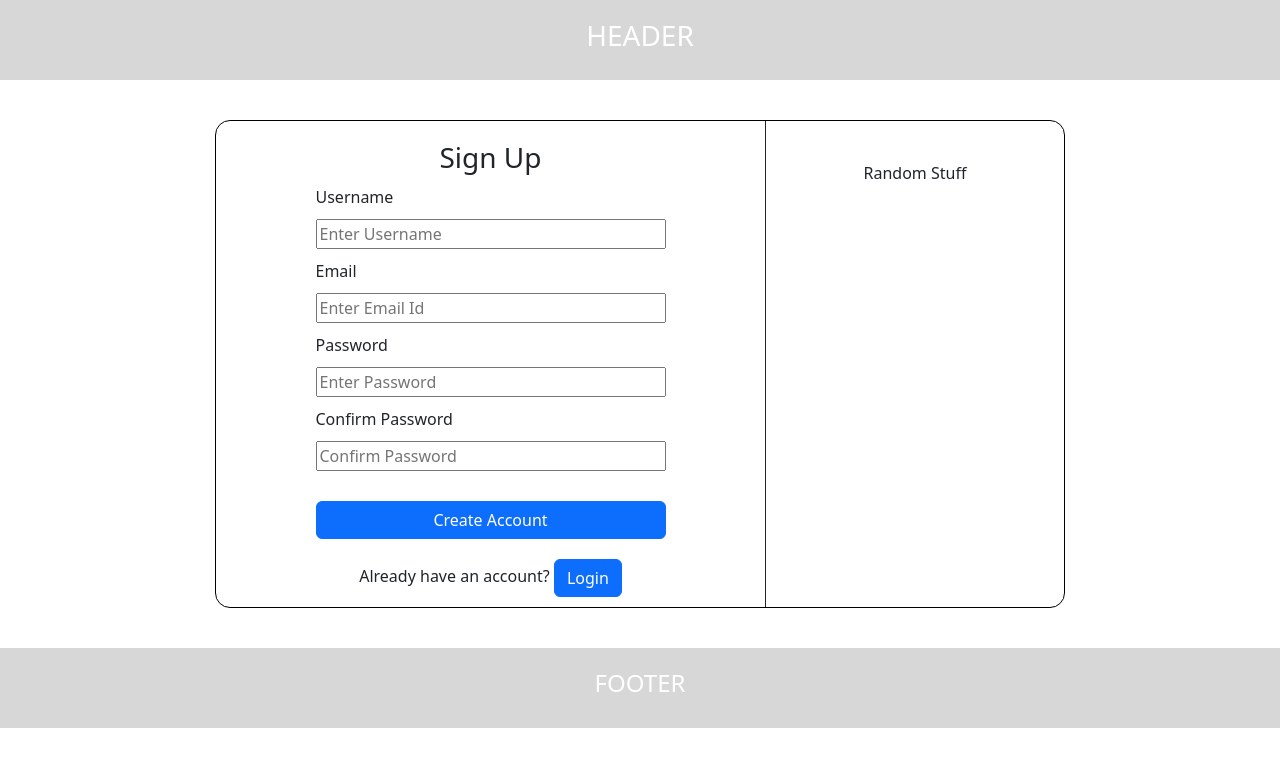
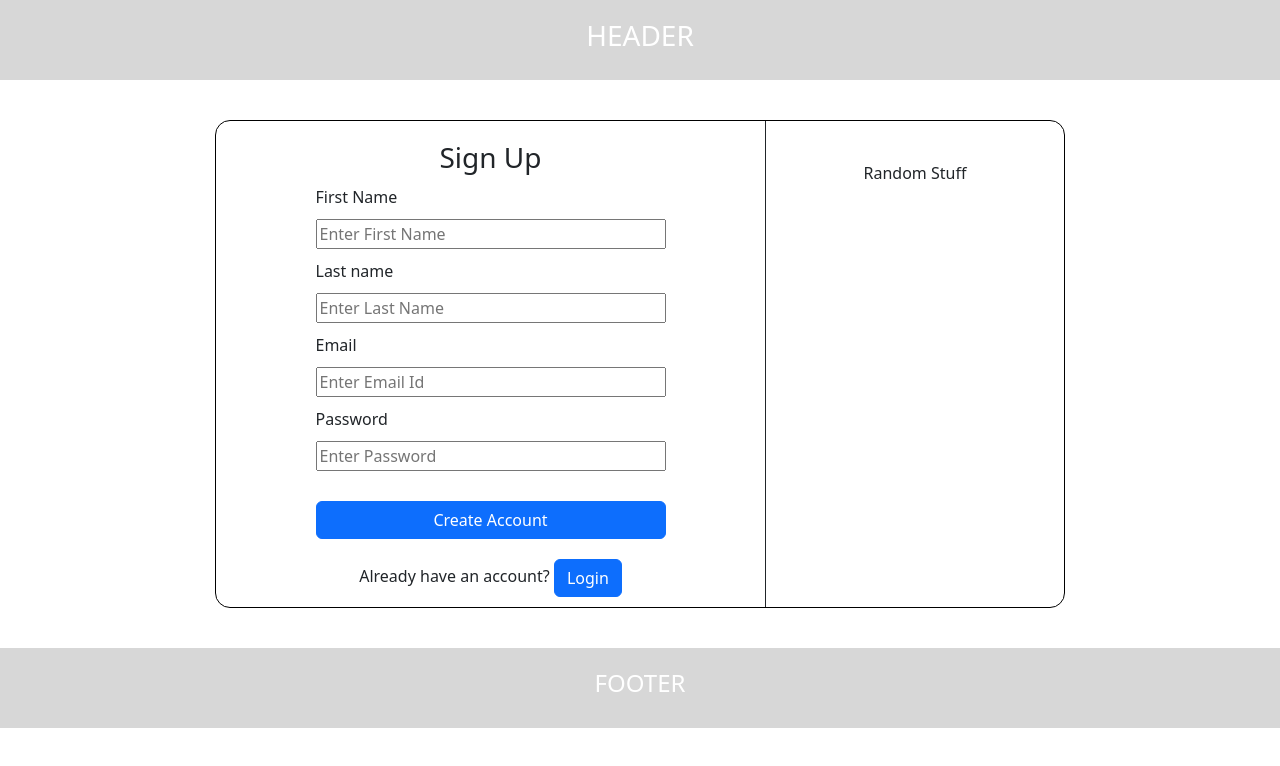
Before and after one commit to Naitik1611/Quizz_app, a React (Create React App) app in the folder frontend/: page /register in a window 1280 px wide. Shown: the top 766 px of the page. Built offline with nearby package versions, Linux system fonts and the light colour scheme.

Commit message:
Modified Registration

```diff
--- a/frontend/src/components/Register.js
+++ b/frontend/src/components/Register.js
@@ -7,22 +7,23 @@ export default function Register() {
 
     const navigate = useNavigate();
 
-    const [username, setUsername] = useState('');
+    const [fname, setfname] = useState('');
     const [email, setEmail] = useState('');
     const [password, setPassword] = useState('');
-    const [cnfPassword, setCnfPassword] = useState('');
+    const [lname, setlname] = useState('');
+
 
     const handleSignup = async (e) => {
       e.preventDefault();
       const signupData = {
-        username,
-        email,
-        password,
-        cnfPassword
+        "firstName" : fname,
+        "lastName": lname,
+        "email" : email,
+        "password": password
       };
 
       try {
-        const res = await axios.post('http://localhost:xxxx/',signupData)
+        const res = await axios.post('http://localhost:8080/api/users/',signupData)
         console.log(res.data);
       } catch (e) {
         alert(e.message)
@@ -33,24 +34,24 @@ export default function Register() {
     return (
   <div className='login-container'>
     <div className="details-container">
-      <form title="Sign Up" className="login-form" onSubmit={handleSignup}>
+
+    <form title="Sign Up" className="login-form" onSubmit={handleSignup}>
         <h3>Sign Up</h3>
-        <label htmlFor="username" className="inp-label">Username</label>
-        <input type="text" id="username" className="inp inp-user" placeholder='Enter Username' onChange={(e) => setUsername(e.target.value)} required></input>
+        <label htmlFor="fname" className="inp-label">First Name</label>
+        <input type="text" id="fname" className="inp inp-user" placeholder='Enter First Name' onChange={(e) => setfname(e.target.value)} required></input>
+
+        <label htmlFor="lname" className="inp-label">Last name</label>
+        <input type="text" id="lname" className="inp inp-pass" placeholder='Enter Last Name' onChange={(e) => setlname(e.target.value)} required></input>
 
         <label htmlFor="email" className="inp-label">Email</label>
         <input type="email" id="email" className="inp inp-pass" placeholder='Enter Email Id' onChange={(e) => setEmail(e.target.value)} required></input>
-
-        <label htmlFor="password" className="inp-label">Password</label>
+<label htmlFor="password" className="inp-label">Password</label>
         <input type="password" id="password" className="inp inp-pass" placeholder='Enter Password' onChange={(e) => setPassword(e.target.value)} required></input>
-
-        <label htmlFor="cnf-password" className="inp-label">Confirm Password</label>
-        <input type="password" id="cnf-password" className="inp inp-pass" placeholder='Confirm Password' onChange={(e) => setCnfPassword(e.target.value)} required></input>
-
         <button type="submit" className="btn btn-primary form-btn">Create Account</button>
       </form>
-      <span className='toggle-login'>
+       <span className='toggle-login'>
       Already have an account? <button type="button" className="btn btn-primary" onClick={() => navigate("/")}>Login</button>
+
       </span>
     </div>
 
```
